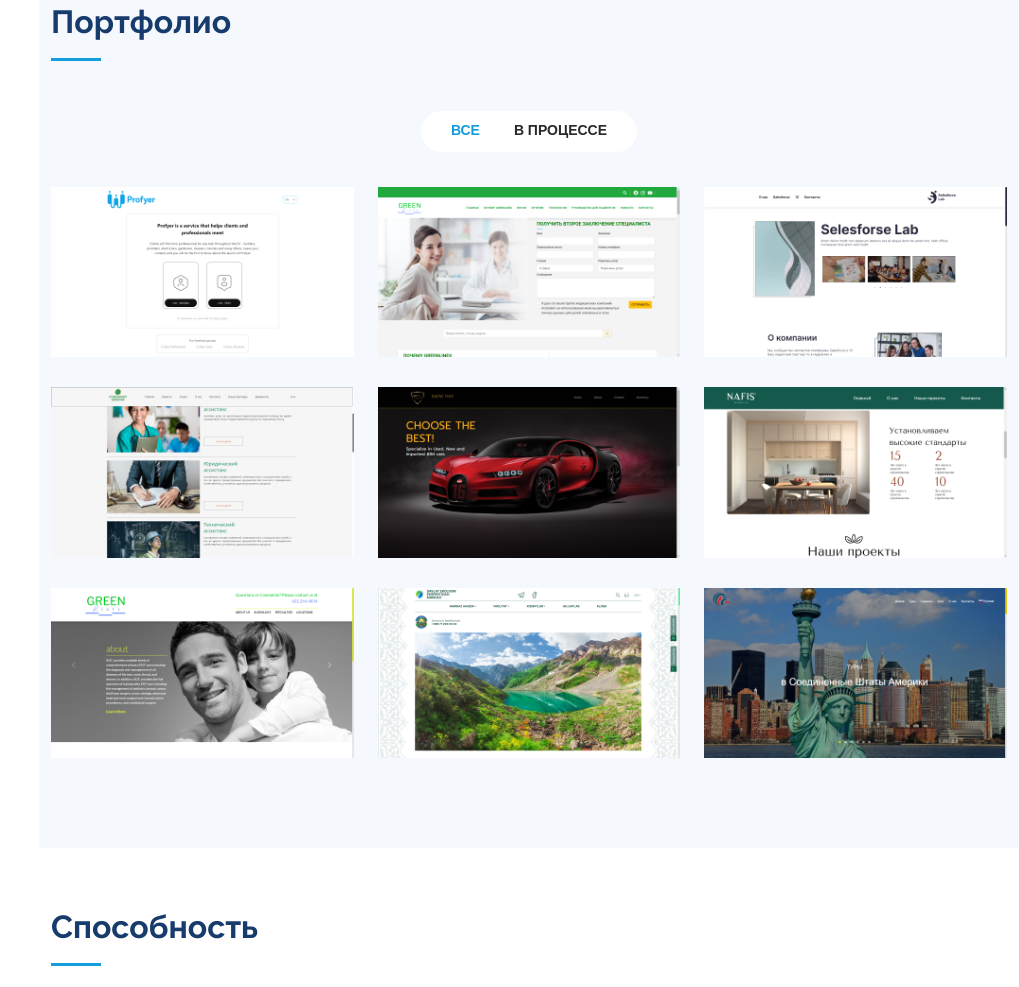
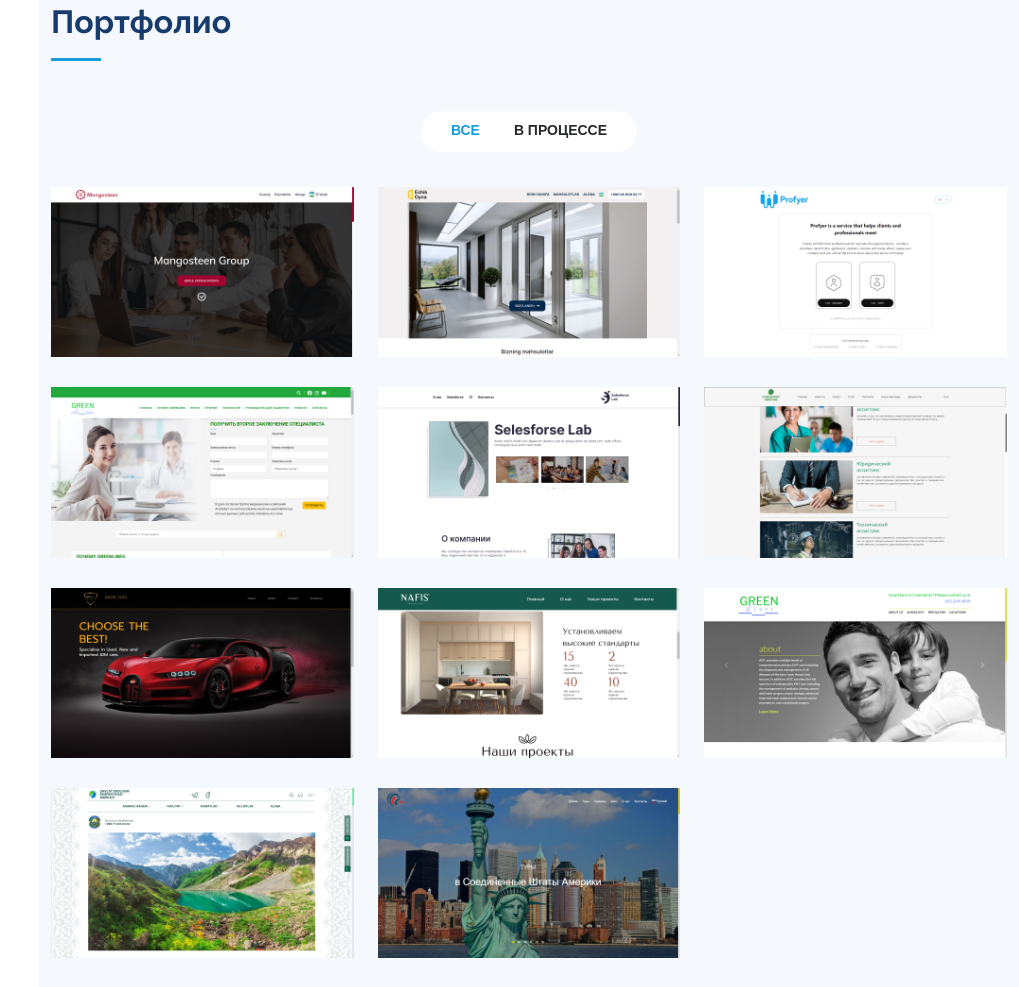
Before and after one commit to jamatov/MyPortfolio, a plain HTML site: page index.html in a window 1280 px wide. Shown: the part 2446-3433 px from the top of the page, without its empty margins (261-1280 px from the left). Drawn offline with nearby package versions, Linux system fonts and the light colour scheme.

Commit message:
add new portfolio

```diff
--- a/index.html
+++ b/index.html
@@ -307,6 +307,26 @@
         </div>
 
         <div class="row portfolio-container" data-aos="fade-up" data-aos-delay="100">
+
+          <div class="col-lg-4 col-md-6 portfolio-item filter-app">
+            <div class="portfolio-wrap">
+              <img src="assets/img/mangosteen.jpg" class="img-fluid portfolio-img" alt="">
+              <div class="portfolio-links">
+                <a href="assets/img/mangosteen.jpg" data-gallery="portfolioGallery" class="portfolio-lightbox" title="Mangosteen"><i class="bx bx-plus"></i></a>
+                <a href="https://hub.profyer.com/" target="_blank" title="More Details"><i class="bx bx-link"></i></a>
+              </div>
+            </div>
+          </div>
+
+          <div class="col-lg-4 col-md-6 portfolio-item filter-app">
+            <div class="portfolio-wrap">
+              <img src="assets/img/eshikrom.jpg" class="img-fluid portfolio-img" alt="">
+              <div class="portfolio-links">
+                <a href="assets/img/eshikrom.jpg" data-gallery="portfolioGallery" class="portfolio-lightbox" title="Eshik Rom Landing Page"><i class="bx bx-plus"></i></a>
+                <a href="https://hub.profyer.com/" target="_blank" title="More Details"><i class="bx bx-link"></i></a>
+              </div>
+            </div>
+          </div>
 
           <div class="col-lg-4 col-md-6 portfolio-item filter-web">
             <div class="portfolio-wrap">
```
Also changed, not shown: assets/img/eshikrom.jpg (added), assets/img/mangosteen.jpg (added).
